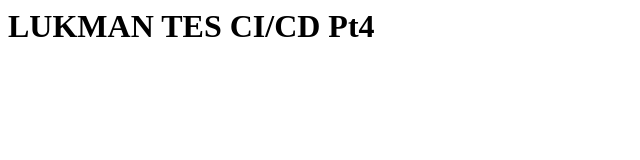
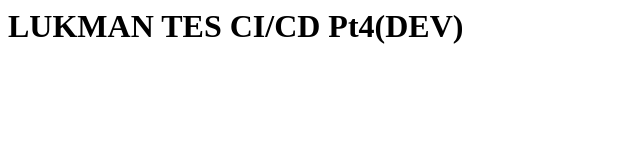
Before and after one commit to LuckySigntink/docker-to-ecs-cicd, a plain HTML site: page index.html in a window 1280 px wide. Shown: the whole page, without its empty margins (0-640 px from the left). Drawn offline with Linux system fonts and the light colour scheme.

Commit message:
update-dev

```diff
--- a/index.html
+++ b/index.html
@@ -1 +1 @@
-<h1>LUKMAN TES CI/CD Pt4</h1>
+<h1>LUKMAN TES CI/CD Pt4(DEV)</h1>
```
